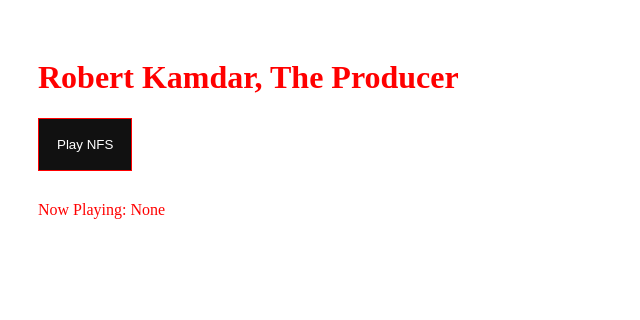
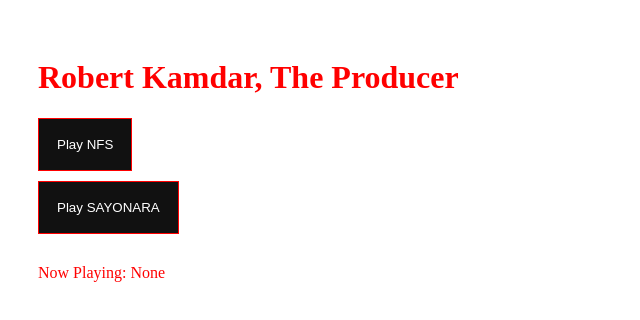
Before and after one commit to RobertKamdar/robert-kamdar-soundboard, a React (Vite) app: page / in a window 1280 px wide. Shown: the top 320 px of the page, without its empty margins (0-640 px from the left). Built offline with nearby package versions, Linux system fonts and the light colour scheme; the HTML template or start-up script is replaced by a standard one.

Commit message:
Update App.jsx

```diff
--- a/src/App.jsx
+++ b/src/App.jsx
@@ -6,8 +6,10 @@ export default function App() {
   const audioRef = useRef(null)
 
   const beats = [
-    { name: 'NFS', file: '/nfs.mp3' }
-  ]
+  { name: 'NFS', file: '/nfs.mp3' },
+  { name: 'SAYONARA', file: '/sayonara.mp3' }
+]
+
 
   const handleBeatClick = (beat) => {
     if (audioRef.current && currentFile === beat.file) {
```
